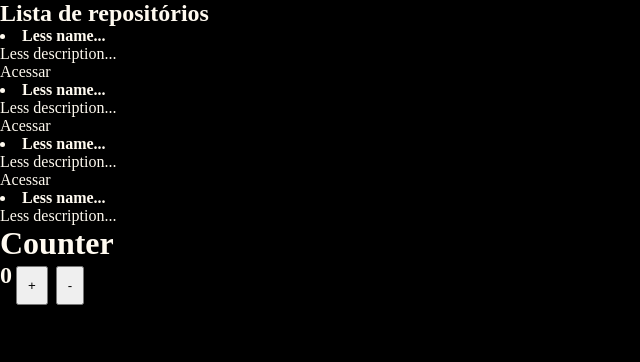
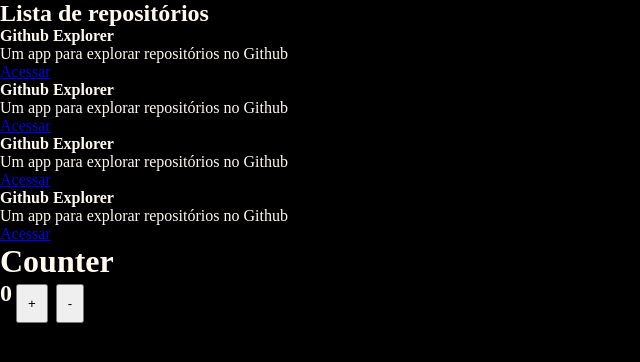
Before and after one commit to S3rgioHe/learn-react-js, a React app in the folder ignite-aula/reactjs/01-github-explorer/: page / in a window 1280 px wide. Shown: the top 362 px of the page, without its empty margins (0-640 px from the left). Built offline with nearby package versions, Linux system fonts and the light colour scheme.

Commit message:
test: learn parameters pase in component

```diff
--- a/ignite-aula/reactjs/01-github-explorer/src/components/RepositoryList.jsx
+++ b/ignite-aula/reactjs/01-github-explorer/src/components/RepositoryList.jsx
@@ -1,16 +1,21 @@
-const repositoryName = 'Lista de repositórios';
 import { RepositoryItem } from "./RepositoryItem";
+
+const repository = {
+    name: "Github Explorer",
+    description: "Um app para explorar repositórios no Github",
+    link: "https://www.youtube.com/watch?v=DYed5whEf4g"
+}
 
 export function RepositoryList() {
     return (
         <section className="repository-list">
             <h1>Lista de repositórios</h1>
             <ul>
+                <RepositoryItem repository={repository}/>
+                <RepositoryItem repository={repository}/>
+                <RepositoryItem repository={repository}/>
+                <RepositoryItem repository={repository}/>
             </ul>
-                <RepositoryItem repository="unform 2"/>
-                <RepositoryItem repository="teste" />
-                <RepositoryItem repository="aqui"/>
-                <RepositoryItem />
         </section>
     );
 }
```
